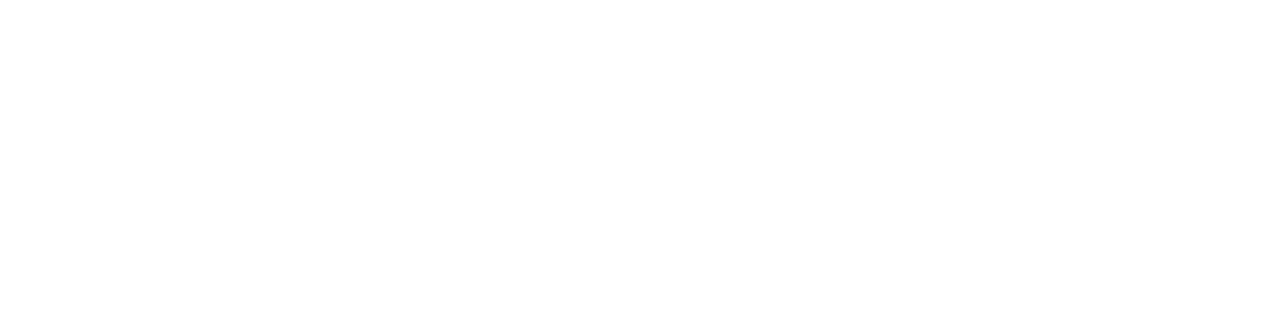
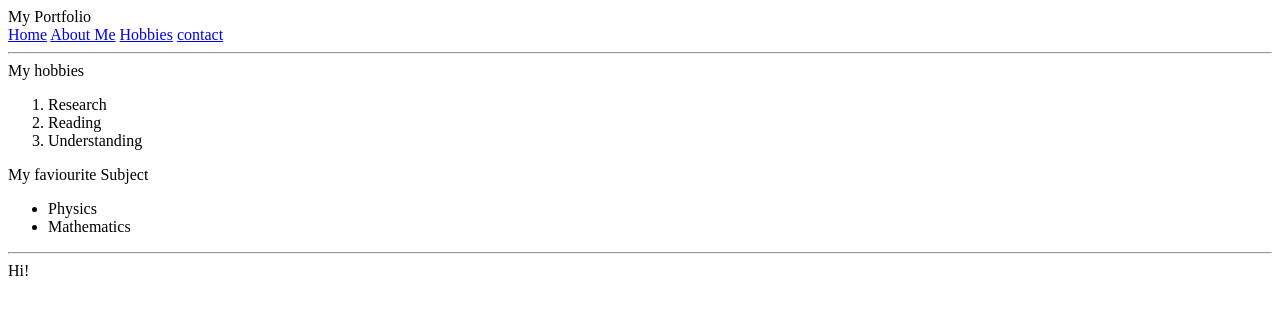
Before and after one commit to Divyansh-Kejriwal/Web-Developement-Journey, a plain HTML site: page Day-02/mini project/hobbies.html in a window 1280 px wide. Drawn offline with Linux system fonts and the light colour scheme.

Commit message:
Finished

```diff
--- a/Day-02/mini project/hobbies.html
+++ b/Day-02/mini project/hobbies.html
@@ -6,6 +6,36 @@
     <title>Document</title>
 </head>
 <body>
-
+    <header>
+        My Portfolio
+        <nav>
+            <a href="home.html">Home</a>
+            <a href="about.html">About Me</a>
+            <a href="hobbies.html">Hobbies</a>
+            <a href="contact.html">contact</a>
+        </nav>
+    </header>
+    <hr>
+    <main>
+        <section>
+            My hobbies
+            <ol>
+                <li>Research</li>
+                <li>Reading</li>
+                <li>Understanding</li>
+            </ol>
+        </section>
+        <section>
+            My faviourite Subject
+            <ul>
+                <li>Physics</li>
+                <li>Mathematics</li>
+            </ul>
+        </section>
+    </main>
+    <hr>
+    <footer>
+        Hi!
+    </footer>
 </body>
 </html>
```
Also changed, not shown: Day-02/mini project/about.html (+27 -1 lines), Day-02/mini project/contact.html (+19 -1 lines), Day-02/mini project/home.html (+5 -1 lines).
